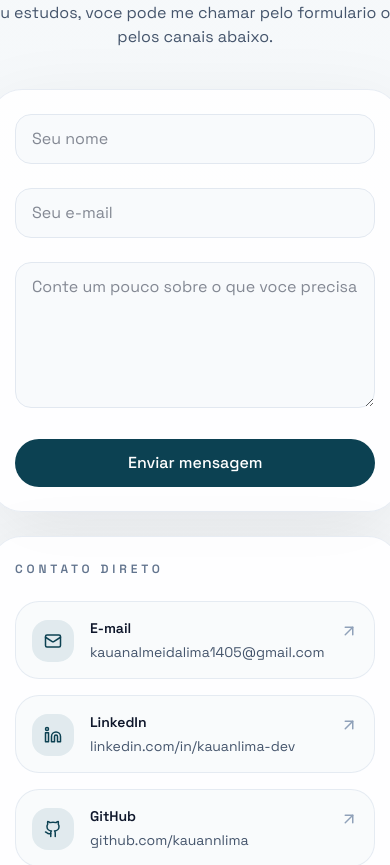
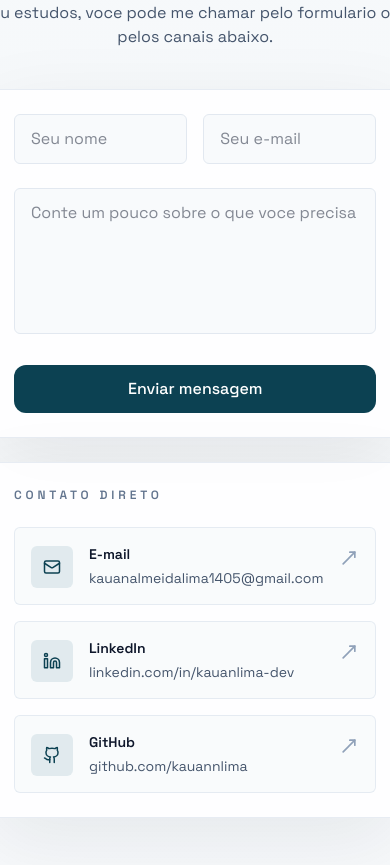
Before and after one commit to kauannlima/portfolio_kauan, a React (Vite) app: page / in a window 390 px wide. Shown: the part 6867-7732 px from the top of the page. Built offline with nearby package versions, Linux system fonts and the light colour scheme.

Commit message:
Refactor Contact component: Update styling for form elements and layout; replace icon and enhance responsiveness.

```diff
--- a/src/components/sections/Contact.jsx
+++ b/src/components/sections/Contact.jsx
@@ -1,7 +1,7 @@
 import { useState } from "react";
 import { RevealOnScroll } from "../RevealOnScroll";
 import emailjs from "emailjs-com";
-import { ArrowUpRight, Github, Linkedin, Mail } from "lucide-react";
+import { MoveUpRight, Github, Linkedin, Mail } from "lucide-react";
 
 export const Contact = () => {
   const [formData, setFormData] = useState({
@@ -74,12 +74,12 @@ export const Contact = () => {
             voce pode me chamar pelo formulario ou pelos canais abaixo.
           </p>
 
-          <div className="grid gap-6 lg:grid-cols-[1.2fr_0.8fr]">
+          <div className="grid gap-6 lg:grid-cols-[1fr_0.8fr]">
             <form
-              className="space-y-6 rounded-[2rem] border border-slate-200/80 bg-white/82 p-6 shadow-[0_24px_80px_rgba(15,23,42,0.08)] dark:border-white/8 dark:bg-[rgba(17,26,32,0.82)]"
+              className="space-y-6 rounded-md border border-slate-200/80 bg-white/82 p-6 shadow-[0_24px_80px_rgba(15,23,42,0.08)] dark:border-white/8 dark:bg-[rgba(17,26,32,0.82)]"
               onSubmit={handleSubmit}
             >
-              <input
+              <div className="flex gap-4"><input
                 type="text"
                 name="name"
                 id="name"
@@ -90,7 +90,7 @@ export const Contact = () => {
                 }
                 placeholder="Seu nome"
                 className="
-                  w-full rounded-2xl border border-slate-200 bg-slate-50 px-4 py-3 text-slate-900
+                  w-full rounded-md border border-slate-200 bg-slate-50 px-4 py-3 text-slate-900
                   focus:outline-none focus:ring-2 focus:ring-[#0f5c73]/30
                   dark:border-white/8 dark:bg-white/4 dark:text-slate-200
                   dark:focus:ring-cyan-300/30
@@ -108,13 +108,13 @@ export const Contact = () => {
                 }
                 placeholder="Seu e-mail"
                 className="
-                  w-full rounded-2xl border border-slate-200 bg-slate-50 px-4 py-3 text-slate-900
+                  w-full rounded-md border border-slate-200 bg-slate-50 px-4 py-3 text-slate-900
                   focus:outline-none focus:ring-2 focus:ring-[#0f5c73]/30
                   dark:border-white/8 dark:bg-white/4 dark:text-slate-200
                   dark:focus:ring-cyan-300/30
                   transition
                 "
-              />
+              /></div>
               <textarea
                 name="message"
                 id="message"
@@ -126,7 +126,7 @@ export const Contact = () => {
                 }
                 placeholder="Conte um pouco sobre o que voce precisa"
                 className="
-                  w-full rounded-2xl border border-slate-200 bg-slate-50 px-4 py-3 text-slate-900
+                  w-full resize-none rounded-md border border-slate-200 bg-slate-50 px-4 py-3 text-slate-900
                   focus:outline-none focus:ring-2 focus:ring-[#0f5c73]/30
                   dark:border-white/8 dark:bg-white/4 dark:text-slate-200
                   dark:focus:ring-cyan-300/30
@@ -136,7 +136,7 @@ export const Contact = () => {
               <button
                 type="submit"
                 className="
-                  w-full rounded-full bg-[#0c4152] px-6 py-3 font-medium text-white
+                  w-full rounded-xl bg-[#0c4152] px-6 py-3 font-medium text-white
                   transition hover:-translate-y-0.5 hover:bg-[#0f5c73]
                   dark:bg-cyan-300 dark:text-slate-950 dark:hover:bg-cyan-200
                 "
@@ -145,7 +145,7 @@ export const Contact = () => {
               </button>
             </form>
 
-            <div className="rounded-[2rem] border border-slate-200/80 bg-white/82 p-6 shadow-[0_24px_80px_rgba(15,23,42,0.08)] dark:border-white/8 dark:bg-[rgba(17,26,32,0.82)]">
+            <div className="rounded-md border border-slate-200/80 bg-white/82 p-6 shadow-[0_24px_80px_rgba(15,23,42,0.08)] dark:border-white/8 dark:bg-[rgba(17,26,32,0.82)]">
               <p className="mb-6 text-xs font-semibold uppercase tracking-[0.32em] text-slate-500 dark:text-slate-400">
                 Contato direto
               </p>
@@ -159,10 +159,10 @@ export const Contact = () => {
                       href={item.href}
                       target={item.href.startsWith("http") ? "_blank" : undefined}
                       rel={item.href.startsWith("http") ? "noopener noreferrer" : undefined}
-                      className="group flex items-start justify-between gap-4 rounded-[1.5rem] border border-slate-200/80 bg-slate-50/80 p-4 transition hover:-translate-y-0.5 hover:border-[#0f5c73]/20 hover:bg-white dark:border-white/8 dark:bg-white/4 dark:hover:border-cyan-300/20 dark:hover:bg-white/6"
+                      className="group flex items-start justify-between gap-4 rounded-md border border-slate-200/80 bg-slate-50/80 p-4 transition hover:-translate-y-0.5 hover:border-[#0f5c73]/20 hover:bg-white dark:border-white/8 dark:bg-white/4 dark:hover:border-cyan-300/20 dark:hover:bg-white/6"
                     >
                       <div className="flex items-start gap-4">
-                        <div className="mt-0.5 rounded-2xl bg-[#0f5c73]/10 p-3 text-[#0c4152] dark:bg-cyan-300/10 dark:text-cyan-200">
+                        <div className="mt-0.5 rounded-md bg-[#0f5c73]/10 p-3 text-[#0c4152] dark:bg-cyan-300/10 dark:text-cyan-200">
                           <Icon size={18} />
                         </div>
                         <div>
@@ -174,8 +174,8 @@ export const Contact = () => {
                           </p>
                         </div>
                       </div>
-                      <ArrowUpRight
-                        size={18}
+                      <MoveUpRight
+                        size={20}
                         className="mt-1 text-slate-400 transition group-hover:text-[#0f5c73] dark:group-hover:text-cyan-200"
                       />
                     </a>
@@ -183,10 +183,7 @@ export const Contact = () => {
                 })}
               </div>
 
-              <div className="mt-6 rounded-[1.5rem] border border-dashed border-slate-300 bg-white/60 p-4 text-sm leading-7 text-slate-600 dark:border-white/10 dark:bg-white/3 dark:text-slate-300">
-                Respondo melhor por e-mail, mas LinkedIn e GitHub tambem ficam
-                abertos para networking e contexto tecnico.
-              </div>
+
             </div>
           </div>
         </div>
```
